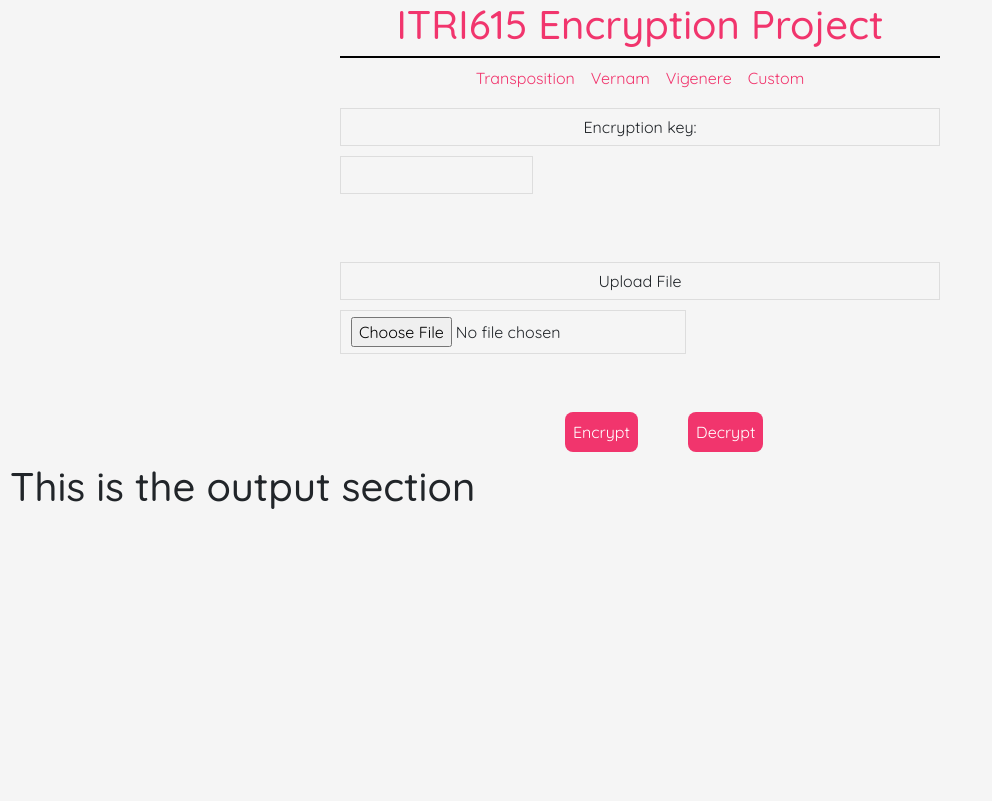
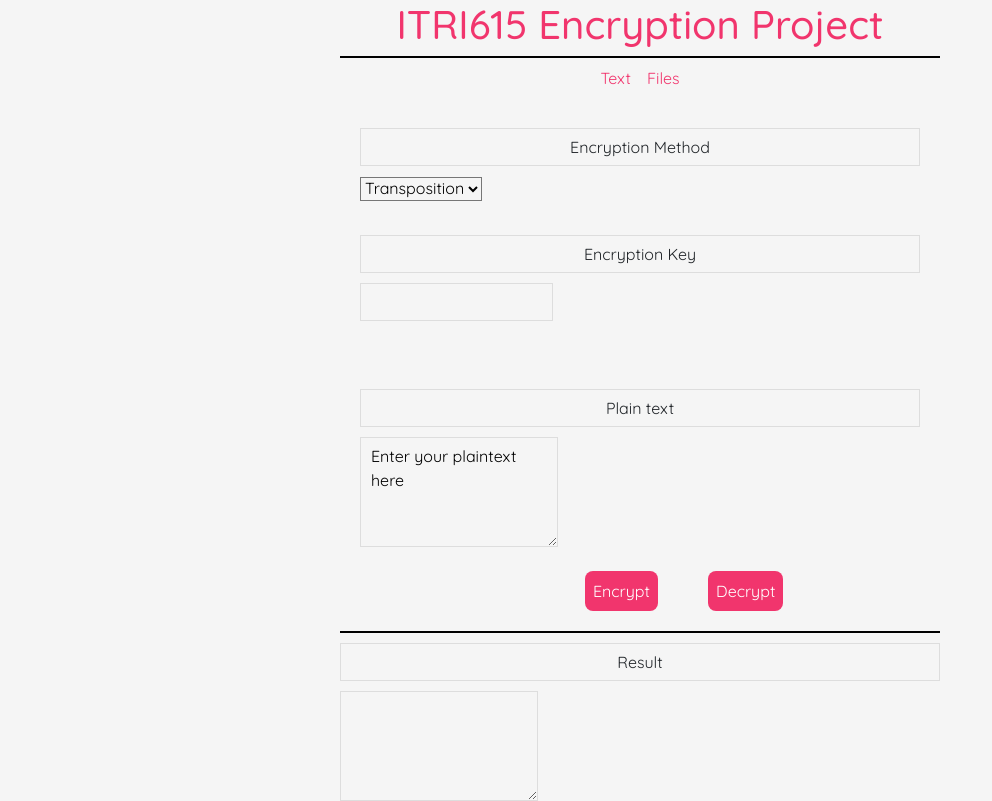
Before and after one commit to DeradoZA/ITRI615-Encryption-Project, a React (Create React App) app in the folder crypt-site/: page /text in a window 1280 px wide. Shown: the whole page, without its empty margins (0-992 px from the left). Built offline with nearby package versions, Linux system fonts and the light colour scheme.

Commit message:
Finished initial design

```diff
--- a/crypt-site/src/App.js
+++ b/crypt-site/src/App.js
@@ -1,17 +1,28 @@
 import Navbar from "./Navbar";
-import Form from "./Form";
+import FileForm from "./FileForm";
 import Output from "./Output";
 import Header from "./Header";
+import TextForm from "./TextForm";
+import { BrowserRouter as Router, Route, Switch, Link } from "react-router-dom";
 
 function App() {
 
   return (
-    <div className="app">
-      <Header />
-      <Navbar />
-      <Form />
-      <Output />
-    </div>
+    <Router>
+      <div className="app">
+        <Header />
+        <Navbar />
+        <Switch>
+          <Route path="/text">
+            <TextForm />
+          </Route>
+          <Route path="/files">
+            <FileForm />
+          </Route>
+        </Switch>
+        <Output />
+      </div>
+    </Router>
   );
 }
 
--- a/crypt-site/src/Form.js
+++ b/crypt-site/src/FileForm.js
@@ -1,7 +1,15 @@
-function Form(){
+function FileForm(){
     return(
         <div className="file-form">
             <form>
+                <label for="EncMethod">Encryption Method</label>
+                <select id="EncMethod">
+                    <option value ="Transposition">Transposition</option>
+                    <option value="Vernam">Vernam</option>
+                    <option value="Vigenere">Vigenere</option>
+                    <option value="Custom">Custom</option>
+                </select>
+                <br/><br/>
                 <label for="key">Encryption key:</label>
                 <input type="text" id="key"/>
                 <br/><br/>
@@ -15,4 +23,4 @@ function Form(){
     );
 }
 
-export default Form;
+export default FileForm;
--- a/crypt-site/src/Navbar.js
+++ b/crypt-site/src/Navbar.js
@@ -3,10 +3,8 @@ function Navbar(){
     return(
         <div className="navbar">
             <nav>
-                <a href="/transposition">Transposition</a>
-                <a href="/vernam">Vernam</a>
-                <a href="/vigenere">Vigenere</a>
-                <a href="/custom">Custom</a>
+                <a href="/text">Text</a>
+                <a href="/files">Files</a>
             </nav>
         </div>
     );
--- a/crypt-site/src/Output.js
+++ b/crypt-site/src/Output.js
@@ -1,9 +1,27 @@
+import { useLocation } from "react-router-dom";
+
 function Output(){
-    return(
-        <div className="output">
-            <h1>This is the output section</h1>
-        </div>
-    );
+    const location = useLocation();
+    const currentPath = location.pathname;
+
+    console.log(currentPath);
+    if (currentPath === "/text"){
+        return(
+            <div className="output">
+                <label for="Output">Result</label>
+                <textarea id="Output" rows='4' columns='100'></textarea>
+            </div>
+        );
+    }
+    else{
+        return(
+            <div className="output">
+                <h1>Output</h1>
+                <a href="/filedownload">Download File</a>
+            </div>
+        );
+    }
+
 }
 
 export default Output;
--- /dev/null
+++ b/crypt-site/src/TextForm.js
@@ -0,0 +1,27 @@
+function TextForm(){
+    return(
+        <div className="text-form">
+            <form>
+                <label for="EncMethod">Encryption Method</label>
+                <select id="EncMethod">
+                    <option value ="Transposition">Transposition</option>
+                    <option value="Vernam">Vernam</option>
+                    <option value="Vigenere">Vigenere</option>
+                    <option value="Custom">Custom</option>
+                </select>
+                <br/><br/>
+                <label for="EncKey">Encryption Key</label>
+                <input type="text" id = "EncKey"></input>
+                <br/><br/>
+                <label for="text-input">Plain text</label>
+                <textarea id="text-input" rows='4' columns='100'>Enter your plaintext here</textarea>
+                <br/>
+                <button style={{position : 'relative', left:'225px'}}>Encrypt</button>
+                <button style={{position : 'relative', left:'275px'}}>Decrypt</button>
+
+            </form>
+        </div>
+    );
+}
+
+export default TextForm;
--- a/crypt-site/src/index.css
+++ b/crypt-site/src/index.css
@@ -44,6 +44,8 @@
 .file-form{
   max-width: 600px;
   margin: 0 auto;
+  padding : 20px;
+  border-bottom: 2px solid black;
 }
 .file-form label{
   text-align: center;
@@ -66,6 +68,44 @@
   cursor: pointer;
 }
 
+.text-form{
+  max-width: 600px;
+  margin: 0 auto;
+  padding: 20px;
+  border-bottom: 2px solid black;
+}
+.text-form label{
+  text-align: center;
+}
+
+.text-form input, .text-form label{
+  padding: 6px 10px;
+  margin: 10px 0;
+  border: 1px solid #ddd;
+  box-sizing: border-box;
+  display: block;
+}
+
+
+.text-form button{
+  background: #f1356d;
+  color: #fff;
+  border: 0;
+  padding: 8px;
+  border-radius: 8px;
+  cursor: pointer;
+}
+
 .output{
-  margin: 10px;
+  max-width: 600px;
+  margin : 0 auto;
+  text-align: center;
 }
+
+.output label, textarea{
+  padding: 6px 10px;
+  margin: 10px 0;
+  border: 1px solid #ddd;
+  box-sizing: border-box;
+  display: block;
+}
--- /dev/null
+++ b/package.json
@@ -0,0 +1,6 @@
+{
+  "dependencies": {
+    "bootstrap": "^5.2.3",
+    "react-router-dom": "^6.11.0"
+  }
+}
```
Also changed, not shown: 2 other files (tests, documents, lock files or other folders).
